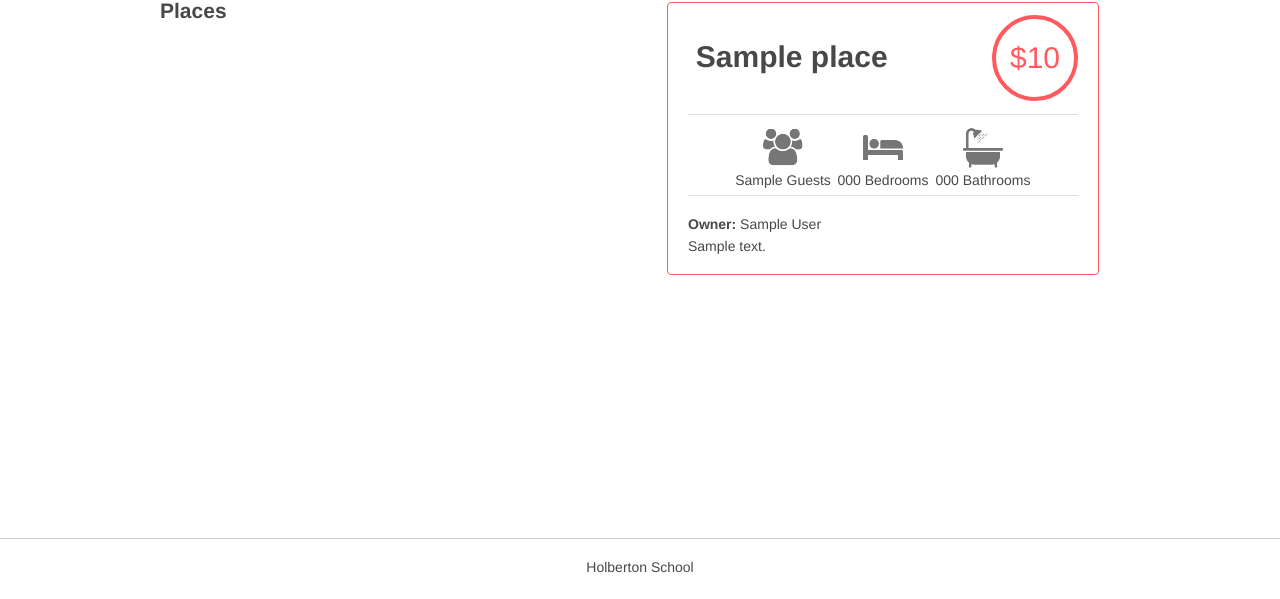
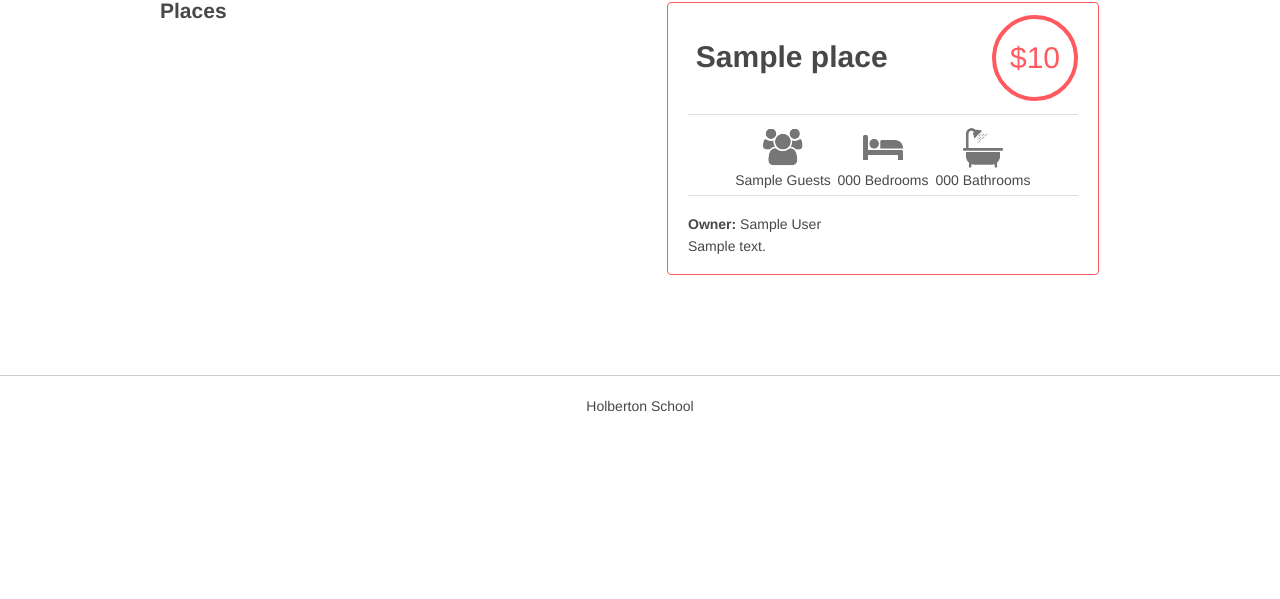
Before and after one commit to ManhicaThomas/AirBnB_clone_v4, a Flask app: template web_dynamic/templates/0-hbnb.html in a window 1280 px wide. Shown: the part 201-800 px from the top of the page. Run offline with Flask 3, Linux system fonts and the light colour scheme; the template is opened without the code that fills it: most values are stand-ins (such as "Sample title", 1, 10 or a date in 2020).

Commit message:
page layout style changed

```diff
--- a/web_dynamic/static/styles/3-footer.css
+++ b/web_dynamic/static/styles/3-footer.css
@@ -1,16 +1,12 @@
 footer {
-    position: fixed;
-    background: white;
+    display: flex;
+    width: 100%;
     height: 60px;
-    width: 100%;
-    bottom: 0;
+    align-items: center;
+    justify-content: center;
+    text-align: center;
+    background: #FFFFFF;
     border-top: 1px solid #CCCCCC;
+    grid-area: footer;
+    align-self: flex-end;
 }
-footer p {
-    position: absolute;
-    text-align: center;
-    top: 10%;
-    bottom: 0;
-    right: 0;
-    left: 0;
-}
```
